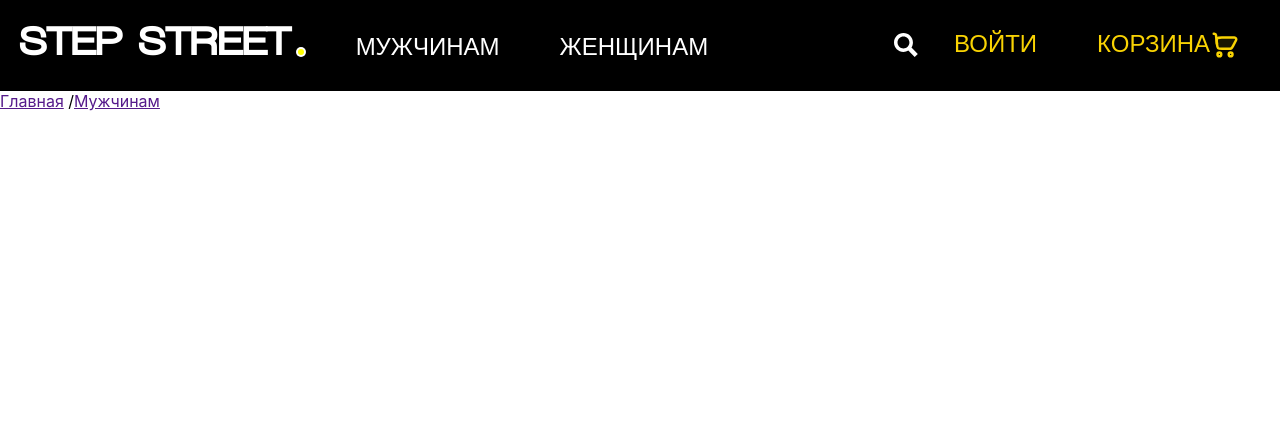
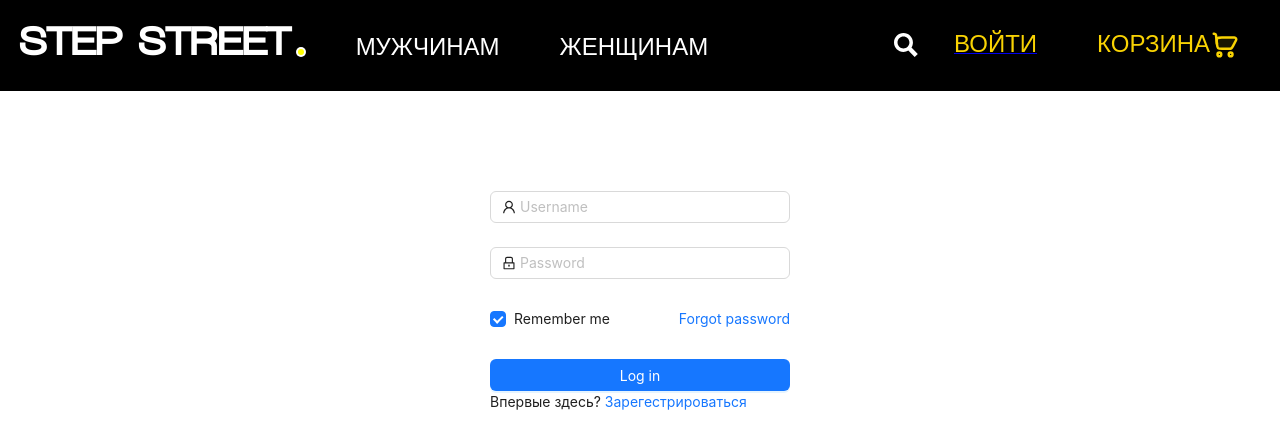
Before and after one commit to Backflipper666/shoes-shop-MERN-frontend, a React (Create React App) app: page /login in a window 1280 px wide. Shown: the top 448 px of the page. Built offline with nearby package versions, Linux system fonts and the light colour scheme.

Commit message:
style Login&Signup forms

```diff
--- a/package.json
+++ b/package.json
@@ -4,12 +4,15 @@
   "version": "0.1.0",
   "private": true,
   "dependencies": {
+    "@ant-design/icons": "^5.1.4",
+    "@radix-ui/react-form": "^0.0.3",
     "@reduxjs/toolkit": "^1.9.5",
     "@testing-library/jest-dom": "^5.16.5",
     "@testing-library/react": "^13.4.0",
     "@testing-library/user-event": "^13.5.0",
     "@types/jest": "^27.5.2",
     "@types/node": "^16.18.34",
+    "antd": "^5.6.2",
     "axios": "^1.4.0",
     "lodash": "^4.17.21",
     "moment": "^2.29.4",
--- a/src/App.tsx
+++ b/src/App.tsx
@@ -4,19 +4,22 @@
 // pages & components
 
 import Home from './pages/Home';
-import Navbar from './components/Navbar/Navbar'
+import Navbar from './components/Navbar/Navbar';
 import Header from './components/Header/Header';
+import Login from './pages/Login';
+import Signup from './pages/Signup';
 
 function App() {
   return (
     <div className="App">
       <BrowserRouter>
-      <Header/>
-      <Navbar/>
+        <Header />
 
         <div className="pages">
           <Routes>
             <Route path="/" element={<Home />} />
+            <Route path="/login" element={<Login />} />
+            <Route path="/signup" element={<Signup />} />
           </Routes>
         </div>
       </BrowserRouter>
--- a/src/components/Header/Header.tsx
+++ b/src/components/Header/Header.tsx
@@ -1,6 +1,6 @@
 import './Header.scss';
-import Navbar from '../Navbar/Navbar';
 import searchIcon from '../../assets/images/search-icon.svg';
+import { Link } from 'react-router-dom';
 
 const Header = () => {
   return (
@@ -12,12 +12,14 @@
       </div>
       <div className="header__right-wrapper">
         <img src={searchIcon} alt="search icon" className="header__search" />
+        <Link to="/login">
           <a
             href=""
             className="header__link header__link-auth header__link-yellow"
           >
             ВОЙТИ
           </a>
+        </Link>
         <button className="header__link header__link-cart header__link-yellow">
           КОРЗИНА
         </button>
--- a/src/pages/Login.tsx
+++ b/src/pages/Login.tsx
@@ -1,5 +1,67 @@
-const Login = () => {
-    return ( <div></div> );
-}
+import { Link } from 'react-router-dom';
+import { LockOutlined, UserOutlined } from '@ant-design/icons';
+import { Button, Checkbox, Form, Input } from 'antd';
+import './pageStyles/Login.scss';
+const Login: React.FC = () => {
+  const onFinish = (values: any) => {
+    console.log('Received values of form: ', values);
+  };
+  return (
+    <div className="form">
+      <div className="form__wrapper" id="components-form-demo-normal-login">
+        <Form
+          name="normal_login"
+          className="login-form"
+          initialValues={{ remember: true }}
+          onFinish={onFinish}
+        >
+          <Form.Item
+            name="username"
+            rules={[{ required: true, message: 'Please input your Username!' }]}
+          >
+            <Input
+              prefix={<UserOutlined className="site-form-item-icon" />}
+              placeholder="Username"
+            />
+          </Form.Item>
+          <Form.Item
+            name="password"
+            rules={[{ required: true, message: 'Please input your Password!' }]}
+          >
+            <Input
+              prefix={<LockOutlined className="site-form-item-icon" />}
+              type="password"
+              placeholder="Password"
+            />
+          </Form.Item>
+          <Form.Item>
+            <Form.Item name="remember" valuePropName="checked" noStyle>
+              <Checkbox>Remember me</Checkbox>
+            </Form.Item>
+
+            <a className="login-form-forgot" href="">
+              Forgot password
+            </a>
+          </Form.Item>
+
+          <Form.Item>
+            <Button
+              type="primary"
+              htmlType="submit"
+              className="login-form-button"
+            >
+              Log in
+            </Button>
+            Впервые здесь?
+            <Link to="/signup">
+              {' '}
+              <a href="">Зарегестрироваться</a>
+            </Link>
+          </Form.Item>
+        </Form>
+      </div>
+    </div>
+  );
+};
 
 export default Login;
--- a/src/pages/Signup.tsx
+++ b/src/pages/Signup.tsx
@@ -1,5 +1,70 @@
-const Signup = () => {
-    return ( <div></div> );
-}
+import { Link } from 'react-router-dom';
+
+import { LockOutlined, UserOutlined } from '@ant-design/icons';
+import { Button, Checkbox, Form, Input } from 'antd';
+import './pageStyles/Login.scss';
+const Signup: React.FC = () => {
+  const onFinish = (values: any) => {
+    console.log('Received values of form: ', values);
+  };
+  return (
+    <div className="form">
+      <div className="form__wrapper" id="components-form-demo-normal-login">
+        <Form
+          name="normal_login"
+          className="login-form"
+          initialValues={{ remember: true }}
+          onFinish={onFinish}
+        >
+          <Form.Item
+            name="username"
+            rules={[{ required: true, message: 'Please input your Username!' }]}
+          >
+            <Input
+              prefix={<UserOutlined className="site-form-item-icon" />}
+              placeholder="Username"
+            />
+          </Form.Item>
+          <Form.Item
+            name="password"
+            rules={[{ required: true, message: 'Please input your Password!' }]}
+          >
+            <Input
+              prefix={<LockOutlined className="site-form-item-icon" />}
+              type="password"
+              placeholder="Password"
+            />
+          </Form.Item>
+          <Form.Item>
+            <Form.Item name="remember" valuePropName="checked" noStyle>
+              <Checkbox>Remember me</Checkbox>
+            </Form.Item>
+
+            <a className="login-form-forgot" href="">
+              Forgot password
+            </a>
+          </Form.Item>
+
+          <Form.Item>
+            <Button
+              type="primary"
+              htmlType="submit"
+              className="login-form-button"
+            >
+              Зарегестрироваться
+            </Button>
+            Уже есть аккаунт?{' '}
+            <Link to="/login">
+              <a href="">Войти </a>
+            </Link>
+            <Link to="/signup"> </Link>
+          </Form.Item>
+
+          <Form.Item></Form.Item>
+        </Form>
+      </div>
+    </div>
+  );
+};
 
 export default Signup;
--- /dev/null
+++ b/src/pages/pageStyles/Login.scss
@@ -0,0 +1,20 @@
+#components-form-demo-normal-login .login-form {
+  max-width: 300px;
+}
+#components-form-demo-normal-login .login-form-forgot {
+  float: right;
+}
+#components-form-demo-normal-login .ant-col-rtl .login-form-forgot {
+  float: left;
+}
+#components-form-demo-normal-login .login-form-button {
+  width: 100%;
+}
+.form__wrapper {
+  // width: 500px;
+  margin-top: 100px;
+  display: flex;
+  justify-content: center;
+  align-items: center;
+  align-content: center;
+}
```
Also changed, not shown: 1 other file (tests, documents, lock files or other folders). Lines whose indentation alone changed are shown as unchanged.
